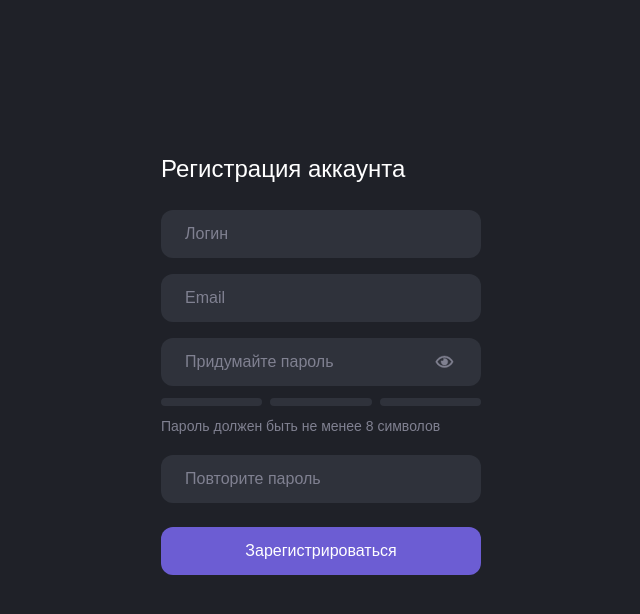
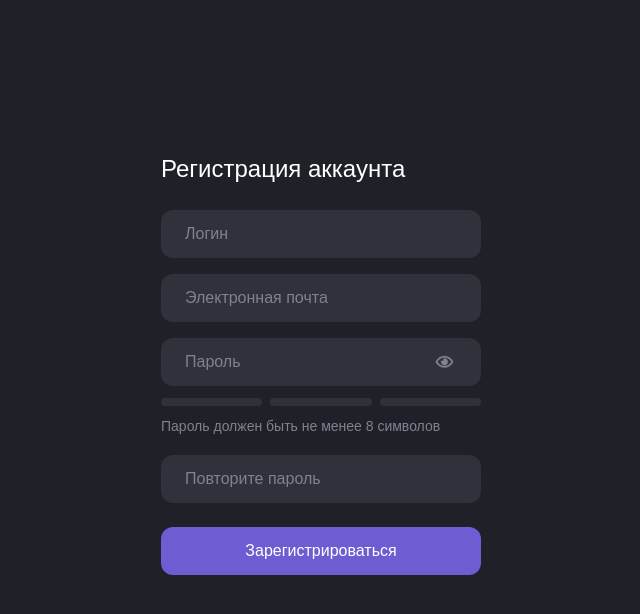
Before and after one commit to NikitaSheremeta/wildhunt-client-personal-cabinet, a Vue app: page /signup in a window 1280 px wide. Shown: the top 614 px of the page, without its empty margins (319-959 px from the left). Built offline with nearby package versions, Linux system fonts and the light colour scheme; a web font is replaced by a local one.

Commit message:
Added vuelidate and some validation rules

```diff
--- a/package.json
+++ b/package.json
@@ -9,6 +9,8 @@
     "prettier": "prettier --write './**/*.js'"
   },
   "dependencies": {
+    "@vuelidate/core": "^2.0.0-alpha.33",
+    "@vuelidate/validators": "^2.0.0-alpha.26",
     "core-js": "^3.6.5",
     "normalize.css": "^8.0.1",
     "vue": "^3.0.0",
--- a/src/views/Signup.vue
+++ b/src/views/Signup.vue
@@ -1,7 +1,7 @@
 <template>
   <div class="container" :class="$style.container">
     <div class="row" :class="$style.row">
-      <div :class="$style.form">
+      <form :class="$style.form" @submit.prevent="submitHandler">
         <h2 :class="$style['form-title']">Регистрация аккаунта</h2>
 
         <BaseInput
@@ -21,20 +21,28 @@
           :class="$style['form-item']"
           v-model:value="email"
           type="text"
-          placeholder="Email"
-        />
+          placeholder="Электронная почта"
+          @input="onInput"
+          @blur="v$.$touch()"
+        >
+          <template #error>
+            <span v-if="isEmailValid()">
+              {{ emailErrorMessage }}
+            </span>
+          </template>
+        </BaseInput>
 
         <BaseInput
           :class="$style['form-item']"
           v-model:value="password"
           create-password
           type="password"
-          placeholder="Придумайте пароль"
+          placeholder="Пароль"
         />
 
         <BaseInput
           :class="$style['form-item']"
-          v-model:value="repeatPassword"
+          v-model:value="confirmPassword"
           repeat-password
           :success-status="isPasswordEqual"
           type="password"
@@ -51,14 +59,21 @@
         <div :class="$style['form-controls']">
           <BaseButton full-width> Зарегистрироваться </BaseButton>
         </div>
-      </div>
+      </form>
     </div>
   </div>
 </template>
 
 <script>
+import useVuelidate from '@vuelidate/core';
+import { required, email, minLength, maxLength } from '@vuelidate/validators';
 import BaseInput from '../components/framework/BaseInput';
 import BaseButton from '../components/framework/BaseButton';
+
+const MAGIC_NUMBERS = {
+  PASSWORD_MIN_LENGTH: 8,
+  PASSWORD_MAX_LENGTH: 24
+};
 
 export default {
   components: {
@@ -68,26 +83,46 @@ export default {
   data() {
     return {
       username: '',
-      isUserNameError: false,
       email: '',
       password: '',
-      repeatPassword: '',
+      confirmPassword: '',
       isPasswordEqual: null,
-      isPasswordEqualError: false
+      isUserNameError: false,
+      isPasswordEqualError: false,
+
+      emailErrorMessage: ''
+    };
+  },
+  setup() {
+    return {
+      v$: useVuelidate()
+    };
+  },
+  validations() {
+    return {
+      username: {
+        required
+      },
+      email: {
+        required,
+        email
+      },
+      password: {
+        required,
+        minLength: minLength(MAGIC_NUMBERS.PASSWORD_MIN_LENGTH),
+        maxLength: maxLength(MAGIC_NUMBERS.PASSWORD_MAX_LENGTH)
+      }
     };
   },
   watch: {
     password: {
-      handler(value) {
-        if (this.repeatPassword.length !== 0) {
-          this.isPasswordEqual =
-            value.length !== 0 && value === this.repeatPassword;
-
-          this.isPasswordEqualError = !this.isPasswordEqual;
+      handler() {
+        if (this.confirmPassword.length !== 0) {
+          this.confirmPassword = '';
         }
       }
     },
-    repeatPassword: {
+    confirmPassword: {
       handler(value) {
         this.isPasswordEqual =
           value.length !== 0 && value === this.password ? true : null;
@@ -97,6 +132,35 @@ export default {
     }
   },
   methods: {
+    onInput(event) {
+      event.target.value.length !== 0 ? this.v$.$reset() : this.v$.$touch();
+    },
+    isEmailValid() {
+      const email = this.v$.email;
+
+      if (email.$dirty) {
+        if (email['required'].$invalid) {
+          this.emailErrorMessage = 'Введите электронную почту';
+
+          return true;
+        }
+
+        if (email['email'].$invalid) {
+          this.emailErrorMessage = 'Неправильный адрес электронной почты';
+
+          return true;
+        }
+      }
+
+      return false;
+    },
+    async submitHandler() {
+      const result = await this.v$.$validate();
+
+      if (!result) {
+        return false;
+      }
+    },
     checkPasswordIsEqual(event) {
       const value = event.target.value;
 
```
Also changed, not shown: src/main.js (+4 -4 lines), 1 other file (tests, documents, lock files or other folders).
